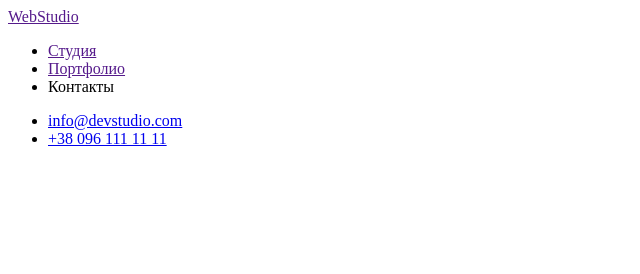
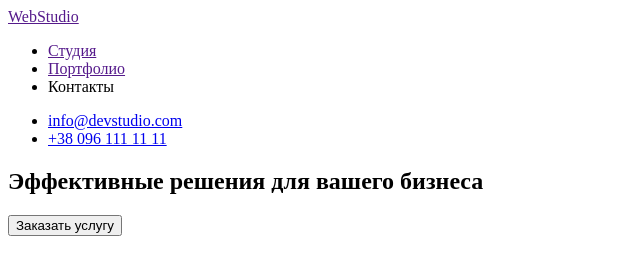
Before and after one commit to Ivanpostzur/goit-markup-hw-01, a plain HTML site: page index.html in a window 1280 px wide. Shown: the whole page, without its empty margins (0-640 px from the left). Drawn offline with Linux system fonts and the light colour scheme.

Commit message:
Update index.html
Герой

```diff
--- a/index.html
+++ b/index.html
@@ -28,6 +28,15 @@
         </ul>
 
       </header>
+
       <!-- Унікальна частина -->
+    <main>
+      <!-- Герой -->
+      <section>
+        <h1>Эффективные решения для вашего бизнеса</h1>
+        <button type="button">Заказать услугу</button>
+      </section>
+
+    </main>
 
 </body>
```
